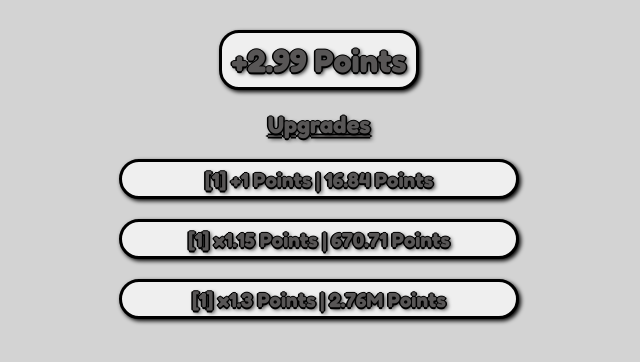
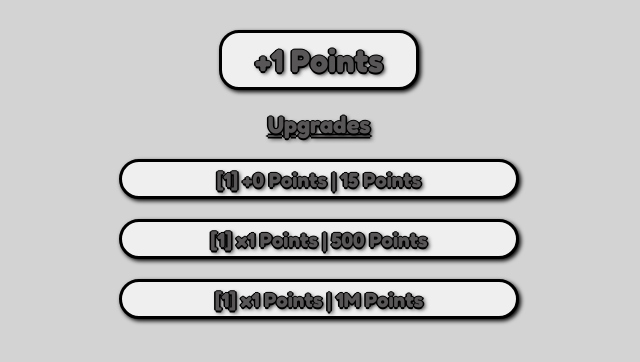
Before and after one commit to fizogonPortfolio/ClickerGameTest, a plain HTML site: page index.html in a window 1280 px wide. Shown: the part 90-452 px from the top of the page, without its empty margins (321-961 px from the left). Drawn offline with Linux system fonts and the light colour scheme.

Commit message:
Update index.html
e

```diff
--- a/index.html
+++ b/index.html
@@ -64,7 +64,7 @@
     <body>
         <h1 class="PointsDisplay">You Have 0 Points</h1>
 
-        <button class="PointsButton" onclick="addPoints()">+2 Points</button>
+        <button class="PointsButton" onclick="addPoints()">+1 Points</button>
 
         <h2><u>Upgrades</u></h2>
 
@@ -208,11 +208,12 @@
                 for (const Name in Upgrades) {
                     let Upgrade = Upgrades[Name];
                     let Level = Data[Name];
+                    let Bought = Level - 1;
 
                     if (Upgrade.Type === "+") {
-                        Boost += Level * Upgrade.Gain;
+                        Boost += Bought * Upgrade.Gain;
                     } else if (Upgrade.Type === "x") {
-                        Boost *= Upgrade.Gain ** Level;
+                        Boost *= Upgrade.Gain ** Bought;
                     }
                 }
 
@@ -223,22 +224,19 @@
                 let Upgrade = Upgrades[Name];
                 let Level = Data[Name];
 
-                return Upgrade.Cost * ((Upgrade.CostMultiplier ** Level) ** Upgrade.Scale);
+                return Upgrade.Cost * (Upgrade.CostMultiplier ** ((Level - 1) ** Upgrade.Scale));
             }
 
             function UpgradeGain(Name) {
                 let Upgrade = Upgrades[Name];
                 let Level = Data[Name];
+                let Bought = Level - 1;
 
-                if (Level === 1) {
-                    return Upgrade.Gain;
+                if (Upgrade.Type === "+") {
+                    return Bought * Upgrade.Gain;
                 }
 
-                if (Upgrade.Type === "+") {
-                    return Level * Upgrade.Gain;
-                }
-
-                return Upgrade.Gain ** Level;
+                return Upgrade.Gain ** Bought;
             }
 
 
```
